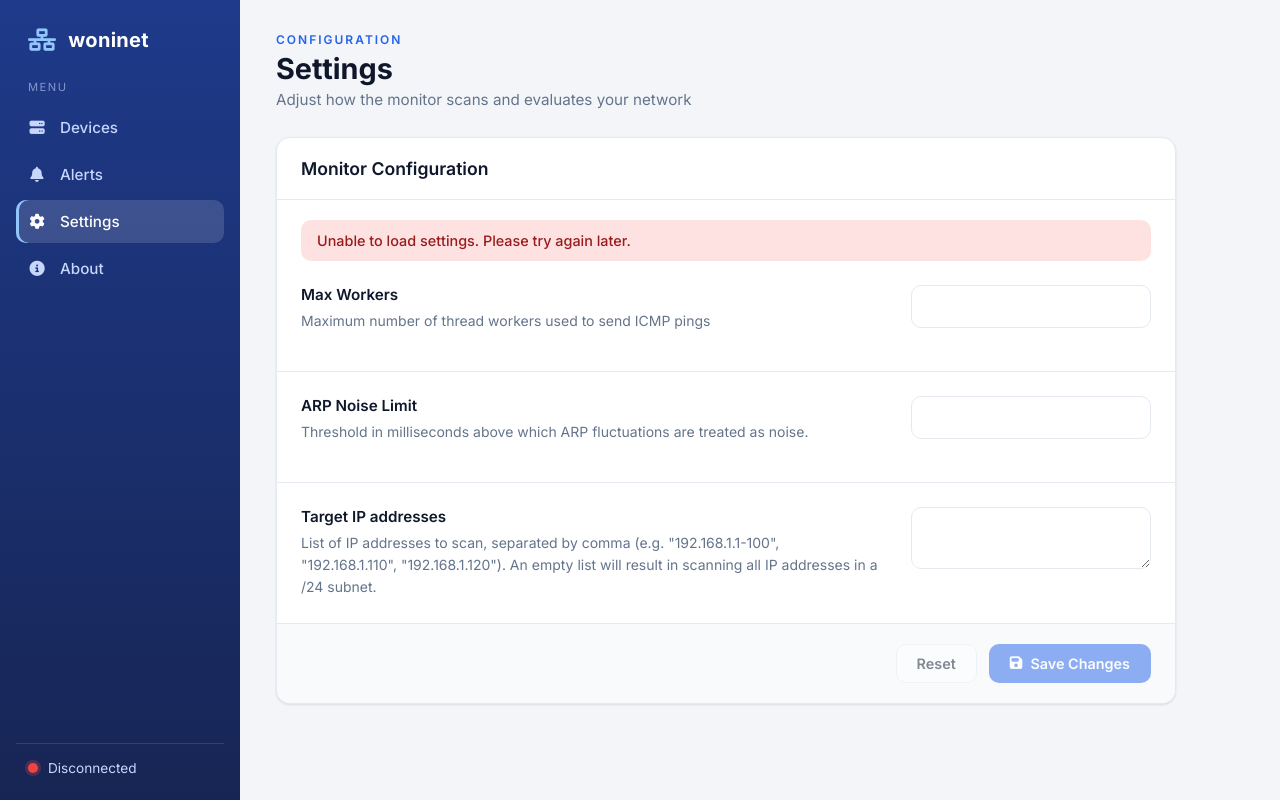
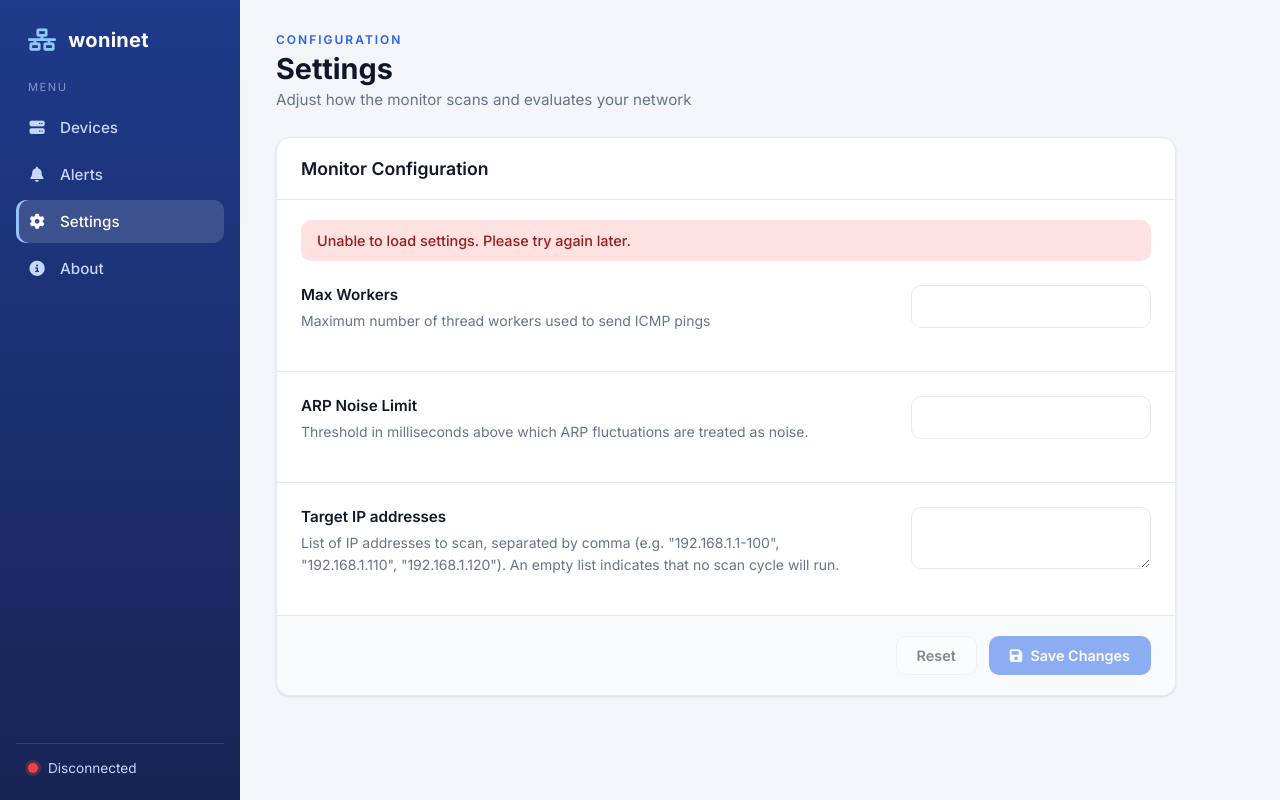
Before and after one commit to teymuri-alireza/woninet, a FastAPI app: page /settings in a window 1280 px wide. Run offline with FastAPI, Linux system fonts and the light colour scheme; data that the repository does not hold is empty; parts of the project's set-up code (start-up, migrations or seed data) failed here and were passed over; some libraries are stand-ins or nearby versions.

Commit message:
docs(ui): clarify target IP addresses settings description

```diff
--- a/woninet/server/templates/settings.html
+++ b/woninet/server/templates/settings.html
@@ -100,7 +100,7 @@
                             <label for="target_ip_list" class="setting-title">Target IP addresses</label>
                             <div class="setting-description">
                                 List of IP addresses to scan, separated by comma (e.g. "192.168.1.1-100", "192.168.1.110", "192.168.1.120").
-                                An empty list will result in scanning all IP addresses in a /24 subnet.
+                                An empty list indicates that no scan cycle will run.
                             </div>
                         </div>
                         <div class="setting-control">
```
